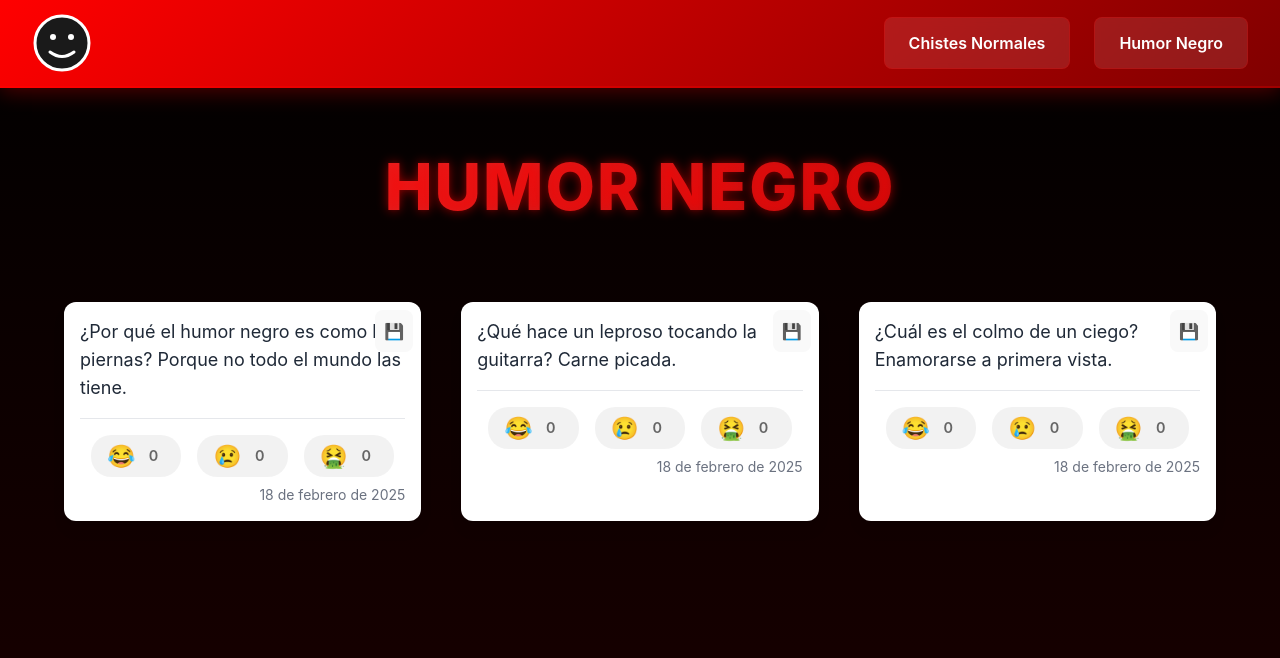
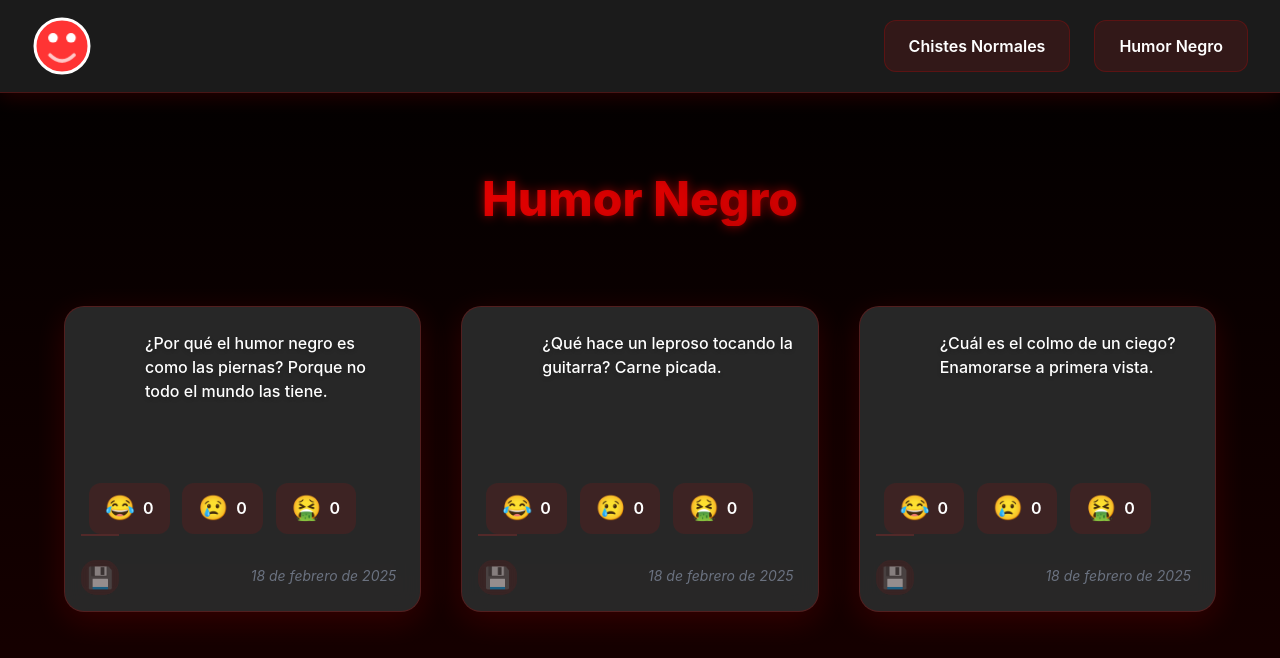
Before and after one commit to yoquelvisdev08/chistes, a React (Vite) app: page /dark-humor in a window 1280 px wide. Shown: the top 658 px of the page. Built offline with nearby package versions, Linux system fonts and the light colour scheme; no server answers; the database is empty.

Commit message:
new cambios tarjetas

```diff
--- a/src/App.css
+++ b/src/App.css
@@ -1,18 +1,20 @@
-/* Variables de color */
+/* Variables de color actualizadas */
 :root {
-  --primary-color: #FF4B91;
-  --secondary-color: #FFB4B4;
-  --accent-color: #FFDDD2;
-  --dark-primary: #1E1E1E;
-  --dark-secondary: #FF3333;
+  /* Colores para chistes normales */
+  --primary-color: #7F3DFF;
+  --secondary-color: #EEE5FF;
+  --accent-color: #B69FFF;
+  --background-light: #FAFAFE;
+  --gradient-light: linear-gradient(135deg, #7F3DFF, #B69FFF);
+
+  /* Colores para humor negro */
+  --dark-primary: #FF3434;
+  --dark-secondary: #1E1E1E;
   --dark-accent: #FF0000;
   --dark-text: #FFFFFF;
   --dark-gradient: linear-gradient(135deg, #FF0000, #800000);
   --dark-card-bg: #2A2A2A;
   --dark-hover: #FF1A1A;
-  --gradient-light: linear-gradient(135deg, #FF4B91, #FFB4B4);
-  --gradient-dark: linear-gradient(135deg, #FF3333, #990000);
-  --background-light: #f8f9fa;
   --background-dark: #121212;
 }
 
@@ -41,18 +43,21 @@ body {
 
 /* Navbar actualizado */
 .navbar {
-  background: var(--gradient-light);
-  padding: 0.8rem 2rem; /* Altura reducida */
+  background: rgba(255, 255, 255, 0.8);
+  backdrop-filter: blur(10px);
+  padding: 1rem 2rem;
   position: sticky;
   top: 0;
   z-index: 1000;
   transition: all 0.3s ease;
+  border-bottom: 1px solid rgba(127, 61, 255, 0.1);
 }
 
 .app.dark-mode .navbar {
-  background: var(--dark-gradient);
-  box-shadow: 0 4px 20px rgba(255, 0, 0, 0.3);
-  border-bottom: 2px solid rgba(255, 0, 0, 0.2);
+  background: rgba(30, 30, 30, 0.9);
+  backdrop-filter: blur(10px);
+  border-bottom: 1px solid rgba(255, 0, 0, 0.2);
+  box-shadow: 0 4px 20px rgba(255, 0, 0, 0.15);
 }
 
 /* Contenedor de navegación */
@@ -73,28 +78,31 @@ body {
 
 /* Enlaces */
 .nav-links a {
-  color: white;
+  color: var(--primary-color);
   text-decoration: none;
-  padding: 0.5rem 1rem;
-  border-radius: 8px;
+  padding: 0.8rem 1.5rem;
+  border-radius: 12px;
   transition: all 0.3s ease;
   font-weight: 600;
   font-size: 1rem;
-  background: rgba(255,255,255,0.1);
+  background: rgba(127, 61, 255, 0.1);
 }
 
 .app.dark-mode .nav-links a {
-  background: rgba(255, 255, 255, 0.1);
-  backdrop-filter: blur(5px);
-  padding: 0.8rem 1.5rem;
+  color: var(--dark-text);
+  background: rgba(255, 0, 0, 0.1);
   border: 1px solid rgba(255, 0, 0, 0.2);
-  transition: all 0.3s ease;
+}
+
+.nav-links a:hover {
+  background: var(--gradient-light);
+  color: white;
+  transform: translateY(-2px);
 }
 
 .app.dark-mode .nav-links a:hover {
-  background: rgba(255, 0, 0, 0.2);
+  background: var(--dark-gradient);
   border-color: var(--dark-hover);
-  transform: translateY(-2px);
   box-shadow: 0 4px 15px rgba(255, 0, 0, 0.3);
 }
 
@@ -102,16 +110,17 @@ body {
 .joke-card {
   background: white;
   border-radius: 20px;
-  box-shadow: 0 8px 25px rgba(0,0,0,0.05);
-  transition: all 0.4s ease;
+  box-shadow: 0 8px 32px rgba(127, 61, 255, 0.1);
+  transition: all 0.4s cubic-bezier(0.4, 0, 0.2, 1);
   border: none;
   padding: 1.5rem;
-  min-height: 200px;
+  min-height: 180px;
   position: relative;
   display: flex;
   flex-direction: column;
   cursor: default;
   overflow: hidden;
+  backdrop-filter: blur(10px);
 }
 
 /* Grid de chistes */
@@ -126,21 +135,34 @@ body {
 
 /* Efectos hover en las tarjetas */
 .joke-card:hover {
-  transform: translateY(-5px);
-  box-shadow: 0 12px 30px rgba(0,0,0,0.1);
+  transform: translateY(-8px);
+  box-shadow: 0 15px 35px rgba(127, 61, 255, 0.2);
+  background: linear-gradient(145deg,
+    rgba(127, 61, 255, 0.05),
+    rgba(182, 159, 255, 0.1)
+  );
+  border: 1px solid rgba(127, 61, 255, 0.2);
 }
 
-/* Contenido del chiste */
+/* Contenido del chiste actualizado */
 .joke-content {
   flex: 1;
-  margin-bottom: 1rem;
+  margin-bottom: 1.5rem;
   z-index: 1;
+  padding-bottom: 2.5rem;
+  padding-left: 3.5rem;
 }
 
 .joke-content p {
-  font-size: 1.1rem;
+  font-size: 1rem;
   line-height: 1.5;
   color: #333;
+  font-weight: 500;
+}
+
+.app.dark-mode .joke-content p {
+  color: var(--dark-text);
+  text-shadow: 0 2px 4px rgba(0, 0, 0, 0.2);
 }
 
 /* Meta información */
@@ -153,20 +175,20 @@ body {
 
 /* Modo oscuro */
 .app.dark-mode .joke-card {
-  background: var(--dark-card-bg);
-  border: 1px solid rgba(255, 0, 0, 0.1);
-  box-shadow: 0 8px 25px rgba(255, 0, 0, 0.15);
+  background: rgba(42, 42, 42, 0.95);
+  border: 1px solid rgba(255, 0, 0, 0.2);
+  box-shadow: 0 8px 32px rgba(255, 0, 0, 0.15);
+  backdrop-filter: blur(10px);
 }
 
 .app.dark-mode .joke-card:hover {
-  transform: translateY(-5px);
+  transform: translateY(-8px);
   box-shadow: 0 15px 35px rgba(255, 0, 0, 0.25);
-  border-color: var(--dark-hover);
-  background: linear-gradient(145deg, #2A2A2A, #1E1E1E);
-}
-
-.app.dark-mode .joke-content p {
-  color: var(--dark-text);
+  background: linear-gradient(145deg,
+    rgba(255, 52, 52, 0.1),
+    rgba(128, 0, 0, 0.2)
+  );
+  border-color: rgba(255, 0, 0, 0.4);
 }
 
 .app.dark-mode .joke-meta {
@@ -191,10 +213,6 @@ body {
     grid-template-columns: 1fr;
     padding: 1rem;
   }
-
-  .joke-card {
-    min-height: 180px;
-  }
 }
 
 /* Mantener los estilos de reacciones pero ajustar su posición */
@@ -211,51 +229,62 @@ body {
 .joke-card::after {
   content: '';
   position: absolute;
-  top: 0;
-  left: 0;
-  width: 100%;
-  height: 100%;
+  inset: -1px;
   background: var(--gradient-light);
+  z-index: -1;
+  border-radius: 20px;
   opacity: 0;
   transition: opacity 0.3s ease;
-  pointer-events: none;
 }
 
 .joke-card:hover::after {
-  opacity: 0.05;
+  opacity: 0.1;
 }
 
 .app.dark-mode .joke-card::after {
-  background: linear-gradient(45deg,
-    rgba(255, 0, 0, 0.1),
-    rgba(255, 0, 0, 0)
-  );
+  background: var(--dark-gradient);
 }
 
-/* Contenedor de acciones */
+.app.dark-mode .joke-card:hover::after {
+  opacity: 0.2;
+}
+
+/* Actualizar el contenedor de acciones */
 .joke-actions {
   position: absolute;
-  top: 0.8rem;
-  right: 0.8rem;
+  bottom: 1rem;
+  left: 1rem;
   display: flex;
   gap: 0.5rem;
   z-index: 10;
 }
 
-/* Botón de guardar */
+/* Rediseño del botón de guardar */
 .save-button {
-  background: none;
+  background: rgba(127, 61, 255, 0.1);
   border: none;
-  padding: 0.4rem;
+  padding: 0.5rem;
   cursor: pointer;
-  font-size: 1rem;
-  opacity: 0.6;
-  transition: all 0.2s ease;
+  font-size: 1.2rem;
+  border-radius: 50%;
+  width: 35px;
+  height: 35px;
+  display: flex;
+  align-items: center;
+  justify-content: center;
+  backdrop-filter: blur(4px);
+  opacity: 0.8;
 }
 
-.save-button:hover {
+/* Estilos para modo oscuro */
+.app.dark-mode .save-button {
+  background: rgba(255, 0, 0, 0.1);
+  color: rgba(255, 255, 255, 0.8);
+}
+
+/* Eliminar efectos hover y animaciones innecesarias */
+.joke-card:hover .joke-actions {
   opacity: 1;
-  transform: scale(1.1);
 }
 
 /* Botón de eliminar */
@@ -278,10 +307,10 @@ body {
 /* Contenedor de imagen */
 .joke-image-container {
   width: 100%;
-  margin-bottom: 1rem;
+  margin-bottom: 0.8rem;
   border-radius: 8px;
   overflow: hidden;
-  max-height: 200px;
+  max-height: 150px;
 }
 
 .joke-image {
@@ -291,37 +320,43 @@ body {
   display: block;
 }
 
+.joke-image img {
+  width: 100%;
+  height: 100%;
+  object-fit: cover;
+  transition: transform 0.3s ease;
+}
+
+.joke-card:hover .joke-image img {
+  transform: scale(1.05);
+}
+
 /* Modo oscuro */
-.app.dark-mode .save-button,
 .app.dark-mode .delete-button {
   color: rgba(255,255,255,0.6);
 }
 
-.app.dark-mode .save-button:hover,
 .app.dark-mode .delete-button:hover {
   color: rgba(255,255,255,1);
 }
 
-/* Títulos */
+/* Títulos actualizados */
 .page-title {
-  color: var(--primary-color);
   text-align: center;
-  margin: 2rem 0;
-  font-size: 3rem;
+  margin: 3rem 0;
+  font-size: 3.5rem;
   font-weight: 800;
+  background: var(--gradient-light);
+  -webkit-background-clip: text;
+  -webkit-text-fill-color: transparent;
+  animation: titlePulse 3s ease-in-out infinite;
 }
 
 .app.dark-mode .page-title {
-  color: var(--dark-text);
-  text-shadow: 0 0 10px rgba(255, 0, 0, 0.5),
-               0 0 20px rgba(255, 0, 0, 0.3),
-               0 0 30px rgba(255, 0, 0, 0.2);
-  font-size: 4rem;
-  font-weight: 800;
-  letter-spacing: 2px;
-  margin-bottom: 3rem;
-  position: relative;
-  text-transform: uppercase;
+  background: var(--dark-gradient);
+  -webkit-background-clip: text;
+  -webkit-text-fill-color: transparent;
+  text-shadow: 0 0 20px rgba(255, 0, 0, 0.4);
 }
 
 /* Contenedor principal */
@@ -410,9 +445,8 @@ body {
 
 /* Animaciones adicionales */
 @keyframes titlePulse {
-  0% { opacity: 1; }
-  50% { opacity: 0.8; }
-  100% { opacity: 1; }
+  0%, 100% { opacity: 1; transform: scale(1); }
+  50% { opacity: 0.8; transform: scale(1.02); }
 }
 
 @keyframes float {
@@ -686,24 +720,16 @@ body {
 .app.dark-mode .joke-card::after {
   content: '';
   position: absolute;
-  top: -2px;
-  left: -2px;
-  right: -2px;
-  bottom: -2px;
-  background: linear-gradient(45deg,
-    #FF0000,
-    #FF3333,
-    #FF0000,
-    #800000
-  );
-  border-radius: 20px;
+  inset: -1px;
+  background: var(--dark-gradient);
   z-index: -1;
+  border-radius: 24px;
   opacity: 0;
   transition: opacity 0.3s ease;
 }
 
 .app.dark-mode .joke-card:hover::after {
-  opacity: 0.3;
+  opacity: 0.5;
 }
 
 /* Animación del título */
@@ -725,32 +751,33 @@ body {
   align-items: center;
 }
 
-/* Botones de reacción */
+/* Botones de reacción actualizados */
 .reaction-button {
-  background: none;
+  background: rgba(127, 61, 255, 0.1);
   border: none;
   padding: 0.6rem 1rem;
-  cursor: pointer !important;
+  border-radius: 12px;
+  cursor: pointer;
   display: flex;
   align-items: center;
-  justify-content: center;
-  gap: 0.4rem;
-  transition: all 0.2s ease;
-  border-radius: 20px;
-  background: rgba(0,0,0,0.05);
-  min-width: 70px;
-  position: relative;
-  z-index: 3;
-  pointer-events: auto !important;
+  gap: 0.5rem;
+  transition: all 0.3s ease;
+  font-weight: 600;
 }
 
-/* Icono de reacción */
-.reaction-icon {
-  font-size: 1.4rem;
-  line-height: 1;
-  display: flex;
-  align-items: center;
-  justify-content: center;
+.app.dark-mode .reaction-button {
+  background: rgba(255, 0, 0, 0.1);
+  color: var(--dark-text);
+}
+
+.reaction-button:hover {
+  transform: translateY(-2px);
+  background: var(--gradient-light);
+  color: white;
+}
+
+.app.dark-mode .reaction-button:hover {
+  background: var(--dark-gradient);
 }
 
 /* Contador de reacciones */
@@ -847,26 +874,6 @@ body {
 .joke-card::before,
 .joke-card::after {
   pointer-events: none;
-}
-
-/* Contenedor de imagen */
-.joke-image {
-  width: 100%;
-  margin-bottom: 1rem;
-  border-radius: 10px;
-  overflow: hidden;
-  max-height: 200px;
-}
-
-.joke-image img {
-  width: 100%;
-  height: 100%;
-  object-fit: cover;
-  transition: transform 0.3s ease;
-}
-
-.joke-card:hover .joke-image img {
-  transform: scale(1.05);
 }
 
 /* Ajustar el formulario del Dashboard para incluir imagen */
--- a/src/components/JokeCard.tsx
+++ b/src/components/JokeCard.tsx
@@ -135,11 +135,60 @@ const JokeCard = ({ joke, onReactionUpdate, onDelete }: JokeCardProps) => {
   })
 
   return (
-    <div id={`joke-${joke.id}`} className="bg-white dark:bg-gray-800 rounded-xl shadow-lg overflow-hidden relative">
-      <div className="absolute top-2 right-2 flex space-x-2 z-10">
+    <div id={`joke-${joke.id}`} className="joke-card group">
+      {joke.imageUrl && (
+        <div className="joke-image-container mb-4">
+          <img
+            src={joke.imageUrl}
+            alt="Imagen del chiste"
+            className="w-full h-48 object-cover rounded-xl transition-transform duration-300 group-hover:scale-105"
+          />
+        </div>
+      )}
+
+      <div className="joke-content">
+        <p className="text-lg font-medium leading-relaxed">{joke.content}</p>
+      </div>
+
+      <div className="joke-reactions flex justify-center gap-4">
+        <button
+          onClick={() => handleReaction('laugh')}
+          className={`reaction-button laugh ${userReactions.laugh ? 'active' : ''}`}
+          disabled={isReacting || userReactions.laugh}
+        >
+          <span className="text-2xl">😂</span>
+          <span className="font-semibold">{totalReactions.laugh || 0}</span>
+        </button>
+
+        <button
+          onClick={() => handleReaction('sad')}
+          className={`reaction-button sad ${userReactions.sad ? 'active' : ''}`}
+          disabled={isReacting || userReactions.sad}
+        >
+          <span className="text-2xl">😢</span>
+          <span className="font-semibold">{totalReactions.sad || 0}</span>
+        </button>
+
+        <button
+          onClick={() => handleReaction('puke')}
+          className={`reaction-button puke ${userReactions.puke ? 'active' : ''}`}
+          disabled={isReacting || userReactions.puke}
+        >
+          <span className="text-2xl">🤮</span>
+          <span className="font-semibold">{totalReactions.puke || 0}</span>
+        </button>
+      </div>
+
+      <div className="mt-4 text-right">
+        <span className="text-sm text-gray-500 dark:text-gray-400 italic">
+          {formatDate(joke.createdAt)}
+        </span>
+      </div>
+
+      <div className="joke-actions">
         <button
           onClick={saveAsImage}
-          className="p-2 text-gray-600 hover:text-gray-900 dark:text-gray-400 dark:hover:text-white transition-colors"
+          className="save-button"
           title="Guardar como imagen"
         >
           💾
@@ -147,71 +196,13 @@ const JokeCard = ({ joke, onReactionUpdate, onDelete }: JokeCardProps) => {
         {onDelete && (
           <button
             onClick={() => onDelete(joke.id)}
-            className="p-2 text-gray-600 hover:text-red-500 dark:text-gray-400 dark:hover:text-red-400 transition-colors"
+            className="save-button"
             title="Eliminar chiste"
           >
             🗑️
           </button>
         )}
       </div>
-
-      {joke.imageUrl && (
-        <div className="w-full h-48 overflow-hidden">
-          <img
-            src={joke.imageUrl}
-            alt="Imagen del chiste"
-            className="w-full h-full object-cover"
-            onError={(e) => {
-              console.error('Error al cargar la imagen:', e)
-              e.currentTarget.style.display = 'none'
-            }}
-          />
-        </div>
-      )}
-
-      <div className="p-4">
-        <p className="text-gray-800 dark:text-gray-200 text-lg">{joke.content}</p>
-
-        <div className="mt-4 pt-4 border-t border-gray-200 dark:border-gray-700">
-          <div className="flex justify-center space-x-4">
-            {/* Botón de risa */}
-            <button
-              type="button"
-              onClick={() => handleReaction('laugh')}
-              className={`reaction-button laugh ${userReactions.laugh ? 'active' : ''}`}
-              disabled={isReacting || userReactions.laugh}
-            >
-              <span className="reaction-icon">😂</span>
-              <span className="reaction-count">{totalReactions.laugh || 0}</span>
-            </button>
-
-            {/* Botón de tristeza */}
-            <button
-              type="button"
-              onClick={() => handleReaction('sad')}
-              className={`reaction-button sad ${userReactions.sad ? 'active' : ''}`}
-              disabled={isReacting || userReactions.sad}
-            >
-              <span className="reaction-icon">😢</span>
-              <span className="reaction-count">{totalReactions.sad || 0}</span>
-            </button>
-
-            {/* Botón de asco */}
-            <button
-              type="button"
-              onClick={() => handleReaction('puke')}
-              className={`reaction-button puke ${userReactions.puke ? 'active' : ''}`}
-              disabled={isReacting || userReactions.puke}
-            >
-              <span className="reaction-icon">🤮</span>
-              <span className="reaction-count">{totalReactions.puke || 0}</span>
-            </button>
-          </div>
-          <span className="text-sm text-gray-500 dark:text-gray-400 block text-right mt-2">
-            {formatDate(joke.createdAt)}
-          </span>
-        </div>
-      </div>
     </div>
   )
 }
--- a/src/components/Logo.tsx
+++ b/src/components/Logo.tsx
@@ -12,31 +12,31 @@ const Logo = ({ isDark = false }: { isDark?: boolean }) => {
         cx="50"
         cy="50"
         r="45"
-        fill={isDark ? '#1a1a1a' : '#fff'}
-        stroke={isDark ? '#fff' : '#1a1a1a'}
+        fill={isDark ? '#FF3434' : '#7F3DFF'}
+        stroke={isDark ? '#fff' : '#B69FFF'}
         strokeWidth="5"
         className="logo-circle"
       />
       <circle
         cx="35"
         cy="40"
-        r="5"
+        r="8"
         fill={isDark ? '#fff' : '#1a1a1a'}
-        className="logo-eye"
+        className="logo-eye animate-bounce"
       />
       <circle
         cx="65"
         cy="40"
-        r="5"
+        r="8"
         fill={isDark ? '#fff' : '#1a1a1a'}
-        className="logo-eye"
+        className="logo-eye animate-bounce"
       />
       <path
-        d="M30 65 Q50 80 70 65"
+        d="M30 65 Q50 85 70 65"
         stroke={isDark ? '#fff' : '#1a1a1a'}
-        strokeWidth="5"
+        strokeWidth="6"
         strokeLinecap="round"
-        className="logo-smile"
+        className="logo-smile animate-pulse"
       />
     </svg>
   )
```
Also changed, not shown: 1 other file (tests, documents, lock files or other folders).
